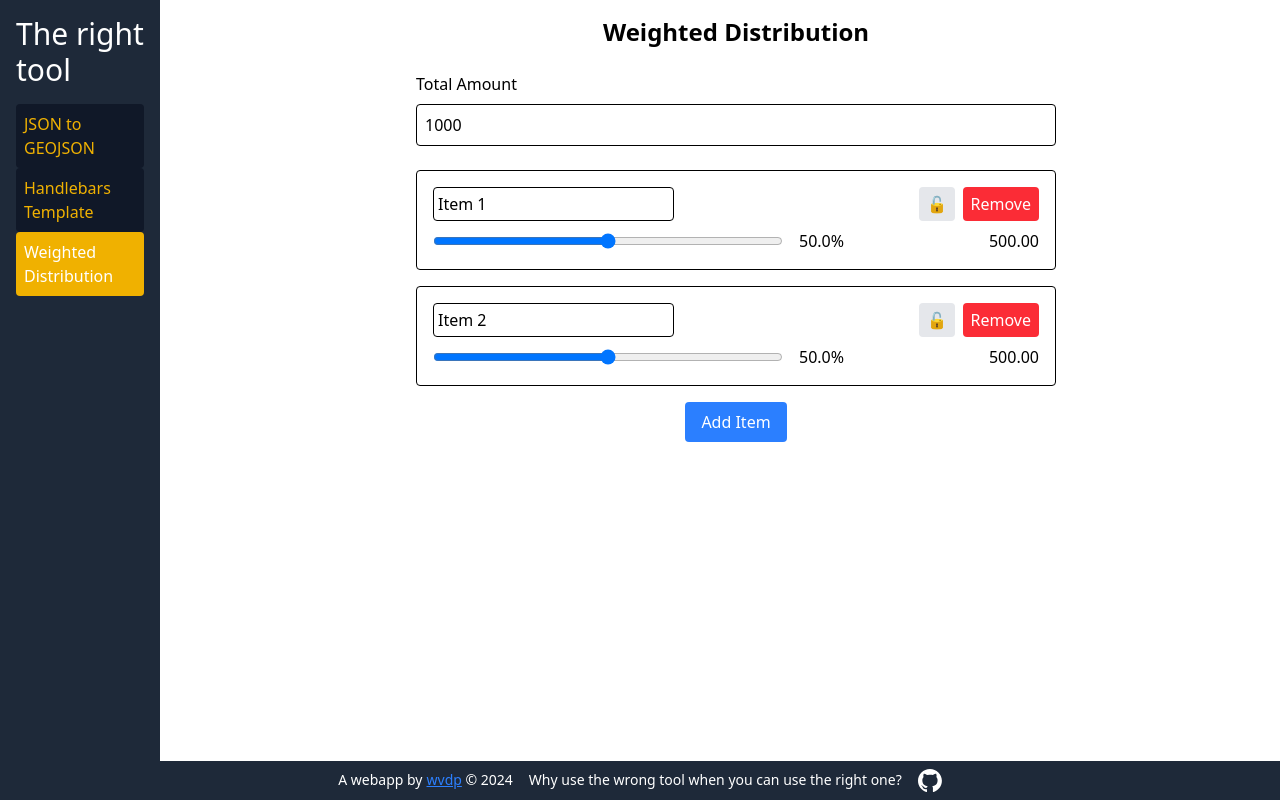
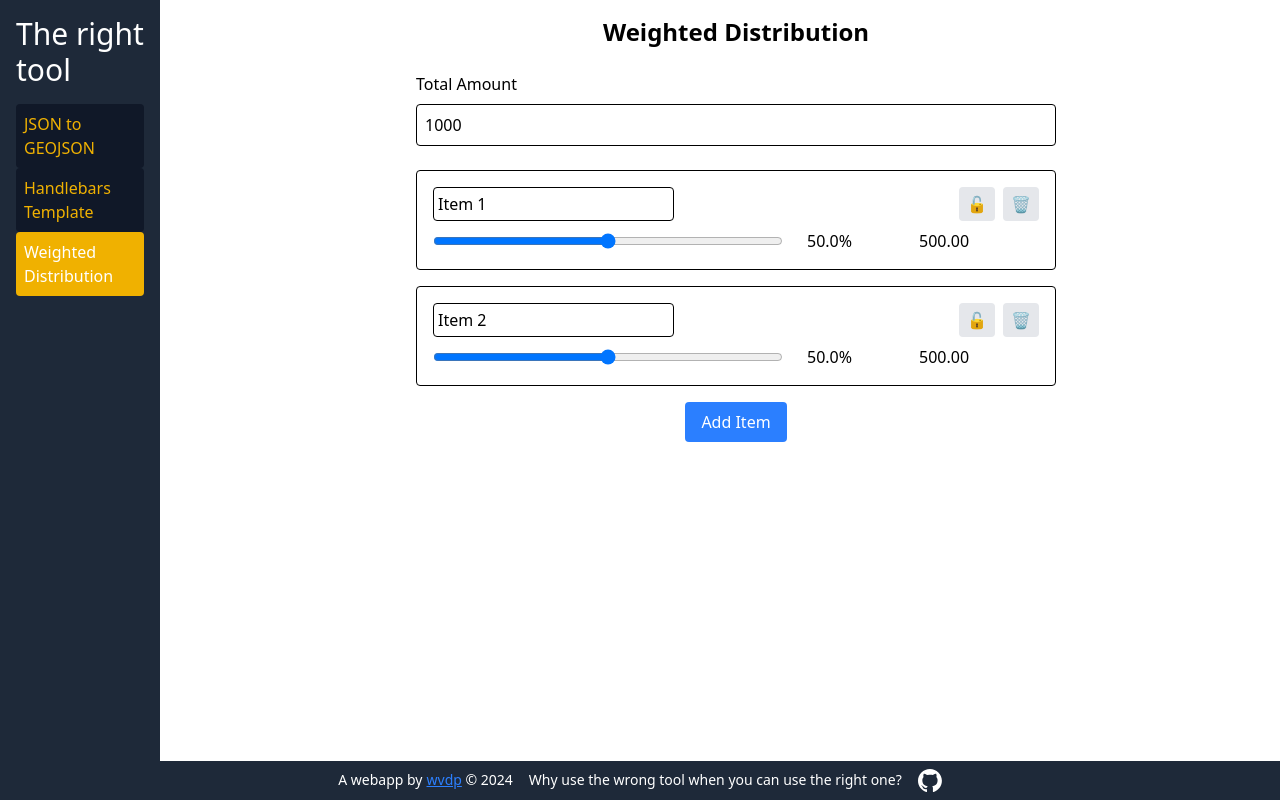
Before and after one commit to wvanderp/the-right-tool, a React (Vite) app: page /weighted-distribution in a window 1280 px wide. Built offline with nearby package versions, Linux system fonts and the light colour scheme.

Commit message:
Add EditableField component and enhance Weighted Distribution UI with interactive editing

```diff
--- a/src/tools/WeightedDistribution/WeightedDistribution.tsx
+++ b/src/tools/WeightedDistribution/WeightedDistribution.tsx
@@ -1,6 +1,7 @@
 import React, { useState } from 'react';
 import { DistributionItem } from './types';
 import { DistributionCalculator } from './distributionLogic';
+import { EditableField } from './components/EditableField';
 
 export default function WeightedDistribution(): React.ReactElement {
     const [totalAmount, setTotalAmount] = useState<number>(1000);
@@ -60,6 +61,21 @@ export default function WeightedDistribution(): React.ReactElement {
         setItems(newItems);
     };
 
+    const handleWeightEdit = (index: number, value: string) => {
+        const numValue = Number(value);
+        if (!isNaN(numValue)) {
+            updateWeight(index, numValue);
+        }
+    };
+
+    const handleValueEdit = (index: number, value: string) => {
+        const numValue = Number(value);
+        if (!isNaN(numValue)) {
+            const percentage = (numValue / totalAmount) * 100;
+            updateWeight(index, percentage);
+        }
+    };
+
     const totalPercentage = items.reduce((sum, item) => sum + item.weight, 0);
     const isValid = Math.round(totalPercentage) === 100;
 
@@ -96,7 +112,8 @@ export default function WeightedDistribution(): React.ReactElement {
                             <div className="flex gap-2">
                                 <button
                                     onClick={() => toggleLock(index)}
-                                    className={`px-2 py-1 rounded ${
+                                    className={`px-2 py-1 rounded hover:bg-gray-300
+                                        ${
                                         item.locked
                                             ? 'bg-yellow-500 text-white'
                                             : 'bg-gray-200'
@@ -106,9 +123,9 @@ export default function WeightedDistribution(): React.ReactElement {
                                 </button>
                                 <button
                                     onClick={() => removeItem(index)}
-                                    className="px-2 py-1 bg-red-500 text-white rounded"
+                                    className="px-2 py-1 rounded bg-gray-200 hover:bg-red-500 text-red-700"
                                 >
-                                    Remove
+                                    🗑️
                                 </button>
                             </div>
                         </div>
@@ -123,12 +140,24 @@ export default function WeightedDistribution(): React.ReactElement {
                                 disabled={item.locked}
                                 className={`flex-grow ${item.locked ? 'opacity-50' : ''}`}
                             />
-                            <span className="w-24">
-                                {item.weight.toFixed(1)}%
-                            </span>
-                            <span className="w-32 text-right">
-                                {item.value?.toFixed(2)}
-                            </span>
+                            <div className="w-24">
+                                <EditableField
+                                    value={item.weight}
+                                    onChange={(value) => handleWeightEdit(index, value)}
+                                    suffix="%"
+                                    step="0.1"
+                                    max={calculateAvailablePercentage(index)}
+                                />
+                            </div>
+                            <div className="w-32">
+                                <EditableField
+                                    value={item.value || 0}
+                                    onChange={(value) => handleValueEdit(index, value)}
+                                    step="0.01"
+                                    align="right"
+                                    max={totalAmount}
+                                />
+                            </div>
                         </div>
                     </div>
                 ))}
@@ -136,7 +165,7 @@ export default function WeightedDistribution(): React.ReactElement {
 
             <button
                 onClick={addItem}
-                className="mt-4 px-4 py-2 bg-blue-500 text-white rounded"
+                className="mt-4 px-4 py-2 bg-blue-500 text-white rounded hover:bg-blue-700"
             >
                 Add Item
             </button>
--- /dev/null
+++ b/src/tools/WeightedDistribution/components/EditableField.tsx
@@ -0,0 +1,78 @@
+import React, { useState } from 'react';
+
+interface EditableFieldProps {
+    value: number;
+    onChange: (value: string) => void;
+    suffix?: string;
+    step?: string;
+    align?: 'left' | 'right';
+    min?: number;
+    max?: number;
+}
+
+export function EditableField({
+    value,
+    onChange,
+    suffix = '',
+    step = '0.1',
+    align = 'left',
+    min = 0,
+    max = Infinity
+}: EditableFieldProps) {
+    const [isEditing, setIsEditing] = useState(false);
+    const [inputValue, setInputValue] = useState('');
+
+    const handleStartEditing = () => {
+        setInputValue(value.toString());
+        setIsEditing(true);
+    };
+
+    const handleChange = (e: React.ChangeEvent<HTMLInputElement>) => {
+        const newValue = e.target.value;
+        const numValue = Number(newValue);
+
+        if (newValue === '' || (numValue >= min && numValue <= max)) {
+            setInputValue(newValue);
+            onChange(newValue);
+        }
+    };
+
+    const handleKeyDown = (e: React.KeyboardEvent) => {
+        if (e.key === 'Enter') {
+            setIsEditing(false);
+        }
+        if (e.key === 'Escape') {
+            setIsEditing(false);
+        }
+    };
+
+    const handleBlur = () => {
+        setIsEditing(false);
+    };
+
+    return (
+        <span
+            className={`cursor-pointer hover:bg-gray-100 px-2 py-1 rounded ${
+                align === 'right' ? 'text-right' : ''
+            }`}
+            onClick={handleStartEditing}
+        >
+            {isEditing ? (
+                <input
+                    type="number"
+                    value={inputValue}
+                    onChange={handleChange}
+                    onKeyDown={handleKeyDown}
+                    onBlur={handleBlur}
+                    autoFocus
+                    className={`w-full ${align === 'right' ? 'text-right' : ''}`}
+                    step={step}
+                    min={min}
+                    max={max}
+                />
+            ) : (
+                `${value.toFixed(suffix === '%' ? 1 : 2)}${suffix}`
+            )}
+        </span>
+    );
+}
```
Also changed, not shown: 1 other file (tests, documents, lock files or other folders).
